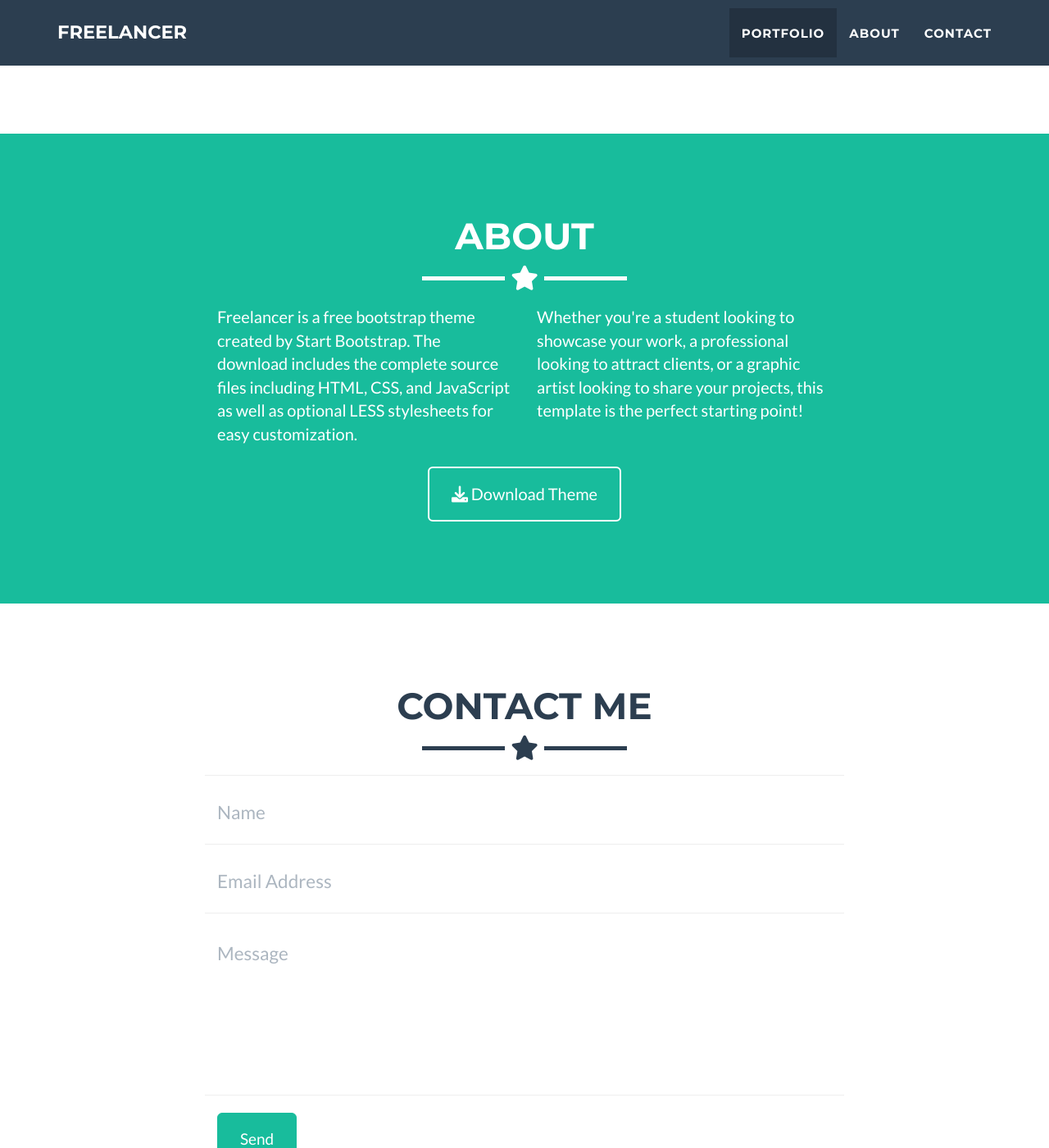
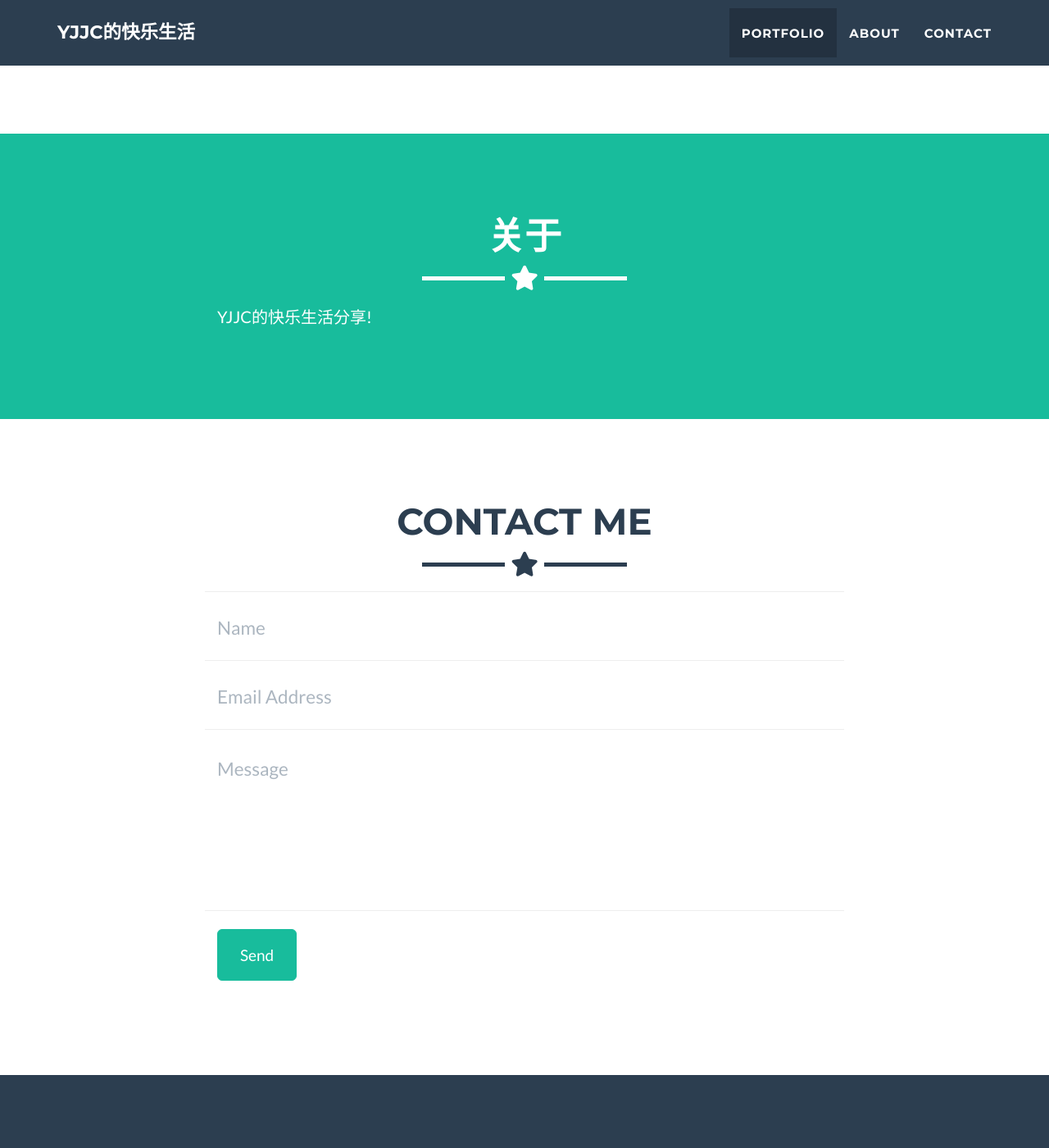
Before and after one commit to LLightt/LLight.github.io, a Jekyll site: the page built from _posts/2014-07-18-project-1.markdown, in a window 1280 px wide and 1400 px high, scrolled down 1509 px. Shown: the whole window at 82% size. Built offline with Jekyll 4.4.1, drawn with Linux system fonts in a browser that asks for light colours; part of the change alters nothing that is shown; some of the changed text lies outside the part shown.

Commit message:
feat:内容初始化

```diff
--- a/_config.yml
+++ b/_config.yml
@@ -1,11 +1,11 @@
 # Site settings
-title: Freelancer
+title: YJJC的快乐生活
 email: hhyyww123@foxmail.com
 url: https://github.com/LLightt/LLight.github.io
-description: "Write an awesome description for your new site here. You can edit this line in _config.yml. It will appear in your document head meta (for Google search results) and in your feed.xml site description."
+description: "awesome yjjc"
 keywords: "your keywords, separated by commas"
-skills: "Web Developer - Graphic Artist - User Experience Designer"
-meta_author: LastName FirstName
+skills: "生活 - 美食 - 分享"
+meta_author: jc yj
 
 # Google webmaster tools
 google_verify:
@@ -32,31 +32,31 @@ color:
 
 # Footer settings
 footer:
-  copyright: Dr. Henry Jekyll
-  location: Location
-  social: Around the Web
-  credits: Credits
+  copyright: ZJC & WYJ
+  # location: Location
+  # social: Around the Web
+  # credits: Credits
 
 # Social networks usernames (many more available: google-plus, flickr, dribbble, pinterest, instagram, tumblr, linkedin, etc.)
-social:
-  - title: twitter
-    url: http://twitter.com/jekyllrb
-  - title: facebook
-    url:
-  - title: stack-overflow
-    url: http://stackoverflow.com/questions/tagged/jekyll
-  - title: bitbucket
-    url: http://bitbucket.org/jekyll
-  - title: github
-    url: http://github.com/jekyll
+# social:
+#   - title: twitter
+#     url: http://twitter.com/jekyllrb
+#   - title: facebook
+#     url:
+#   - title: stack-overflow
+#     url: http://stackoverflow.com/questions/tagged/jekyll
+#   - title: bitbucket
+#     url: http://bitbucket.org/jekyll
+#   - title: github
+#     url: http://github.com/jekyll
 
 # Postal address (add as many lines as necessary)
-address:
-  - line: 3481 Melrose Place
-  - line: Beverly Hills, CA 90210
+# address:
+#   - line: 3481 Melrose Place
+#   - line: Beverly Hills, CA 90210
 
 # Credits content
-credits: 'Freelancer is a free to use, open source Bootstrap theme created by <a href="http://startbootstrap.com">Start Bootstrap</a>.'
+# credits: 'Freelancer is a free to use, open source Bootstrap theme created by <a href="http://startbootstrap.com">Start Bootstrap</a>.'
 
 # Build settings
 markdown: kramdown
--- a/_includes/about.html
+++ b/_includes/about.html
@@ -3,25 +3,23 @@
   <div class="container">
     <div class="row">
       <div class="col-lg-12 text-center">
-        <h2>About</h2>
+        <h2>关于</h2>
         <hr class="star-light">
       </div>
     </div>
     <div class="row">
       <div class="col-lg-4 col-lg-offset-2">
-        <p>Freelancer is a free bootstrap theme created by Start Bootstrap. The download includes the complete
-          source files including HTML, CSS, and JavaScript as well as optional LESS stylesheets for easy
-          customization.</p>
+        <p>YJJC的快乐生活分享!</p>
       </div>
-      <div class="col-lg-4">
+      <!-- <div class="col-lg-4">
         <p>Whether you're a student looking to showcase your work, a professional looking to attract clients, or
           a graphic artist looking to share your projects, this template is the perfect starting point! </p>
-      </div>
-      <div class="col-lg-8 col-lg-offset-2 text-center">
+      </div> -->
+      <!-- <div class="col-lg-8 col-lg-offset-2 text-center">
         <a href="https://github.com/jeromelachaud/freelancer-theme" class="btn btn-lg btn-outline">
           <i class="fa fa-download"></i> Download Theme
         </a>
-      </div>
+      </div> -->
     </div>
   </div>
 </section>
```
Also changed, not shown: README.md (deleted), screenshot.png (deleted).
